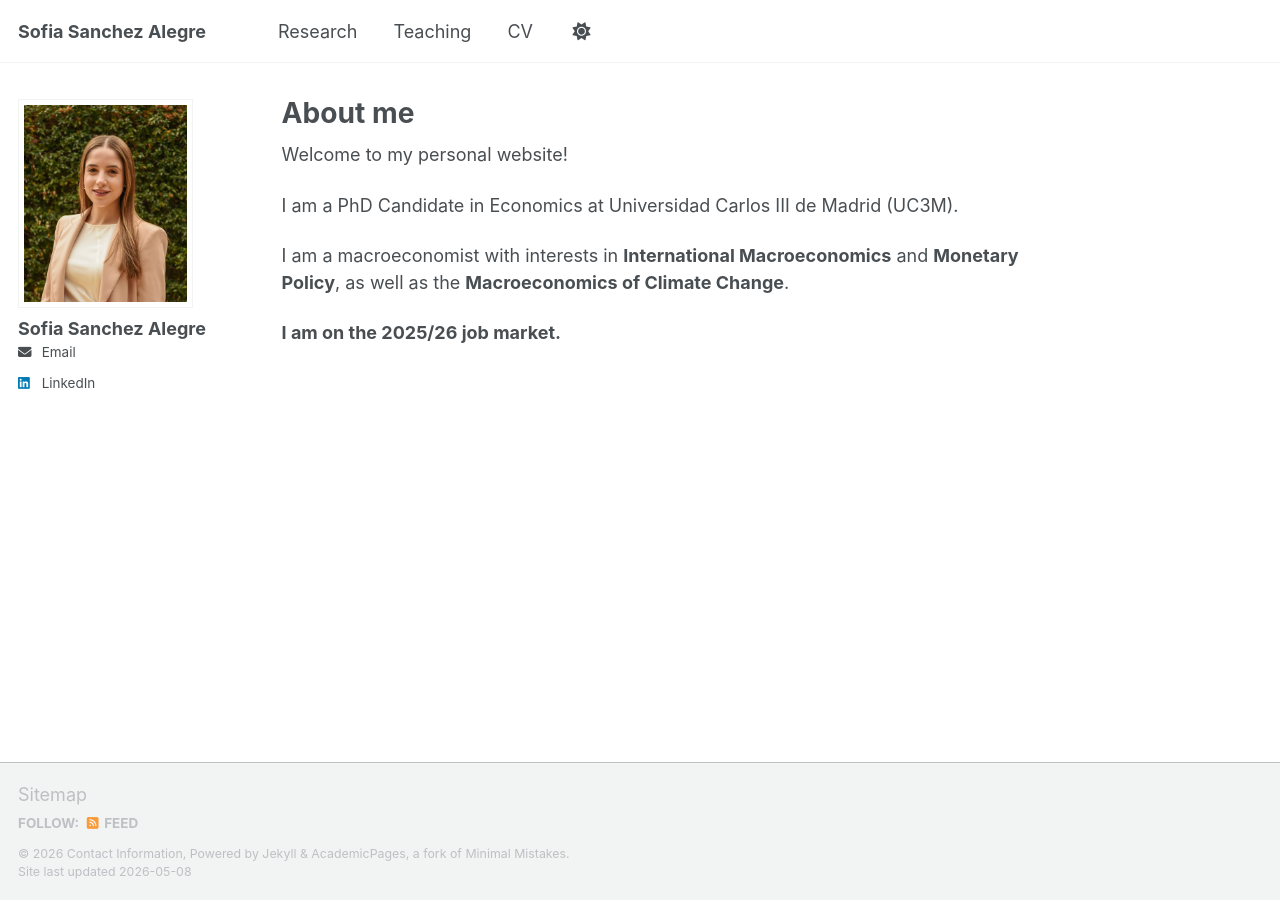
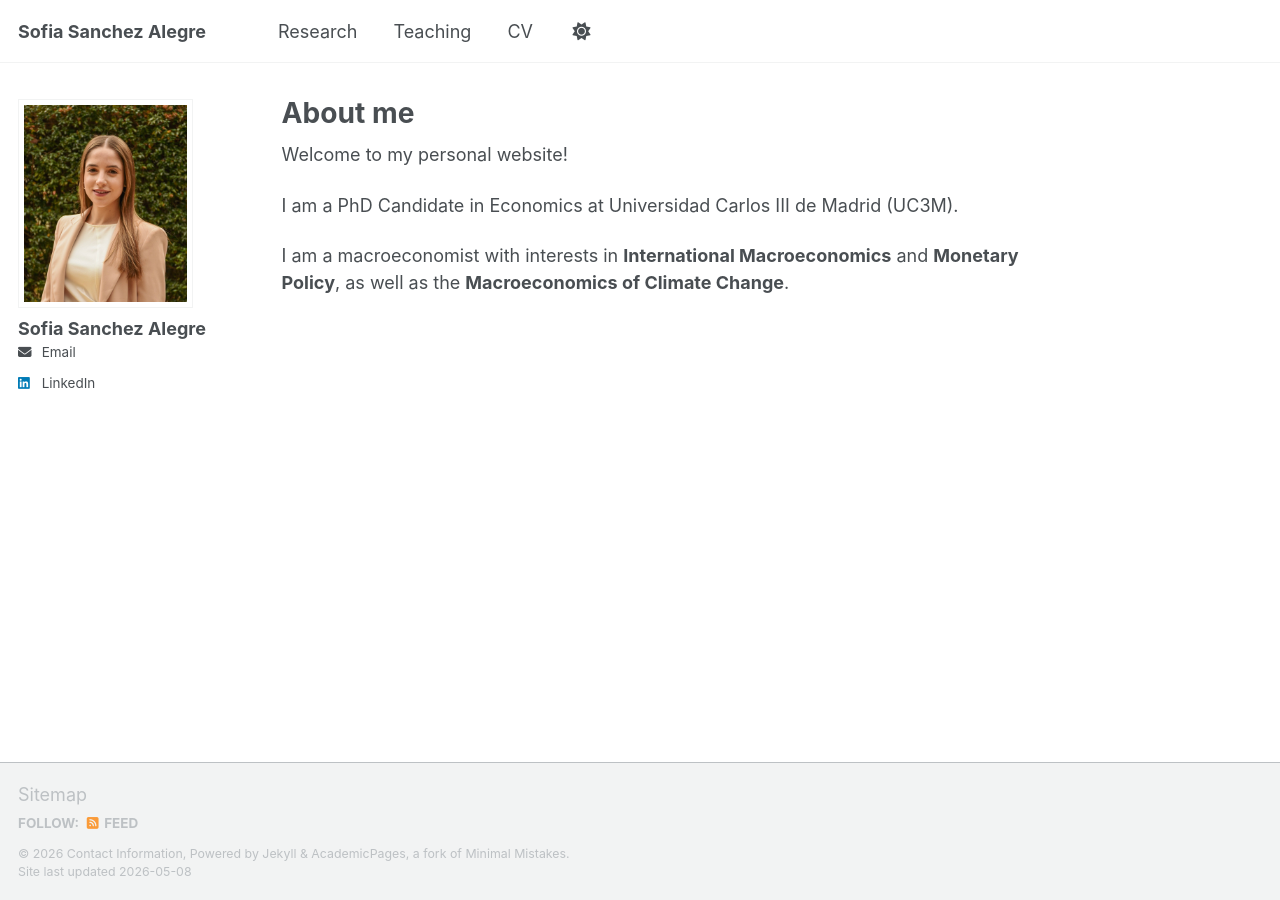
Before and after one commit to sofiasanchezalegre/sofiasanchezalegre.github.io, a Jekyll site: the page built from _pages/about.md, in a window 1280 px wide. Built offline with Jekyll 4.4.1, drawn with Linux system fonts in a browser that asks for light colours; a script that is not in the unit is left out.

Commit message:
Remove job market status from about page
Removed job market status from the about page.

```diff
--- a/_pages/about.md
+++ b/_pages/about.md
@@ -13,5 +13,3 @@ Welcome to my personal website!
 I am a PhD Candidate in Economics at Universidad Carlos III de Madrid (UC3M).
 
 I am a macroeconomist with interests in **International Macroeconomics** and **Monetary Policy**, as well as the **Macroeconomics of Climate Change**.
-
-**I am on the 2025/26 job market.**
```
